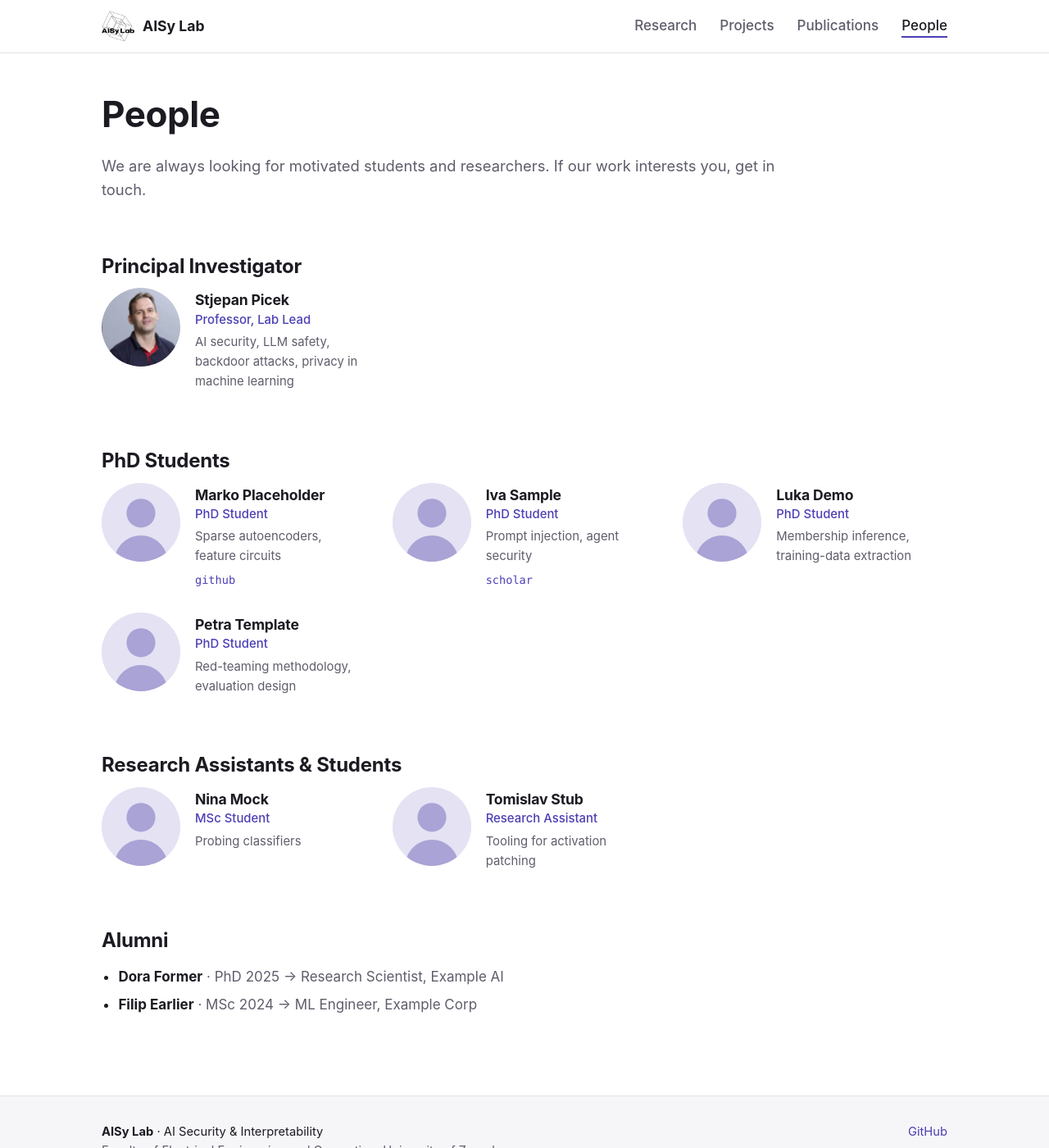
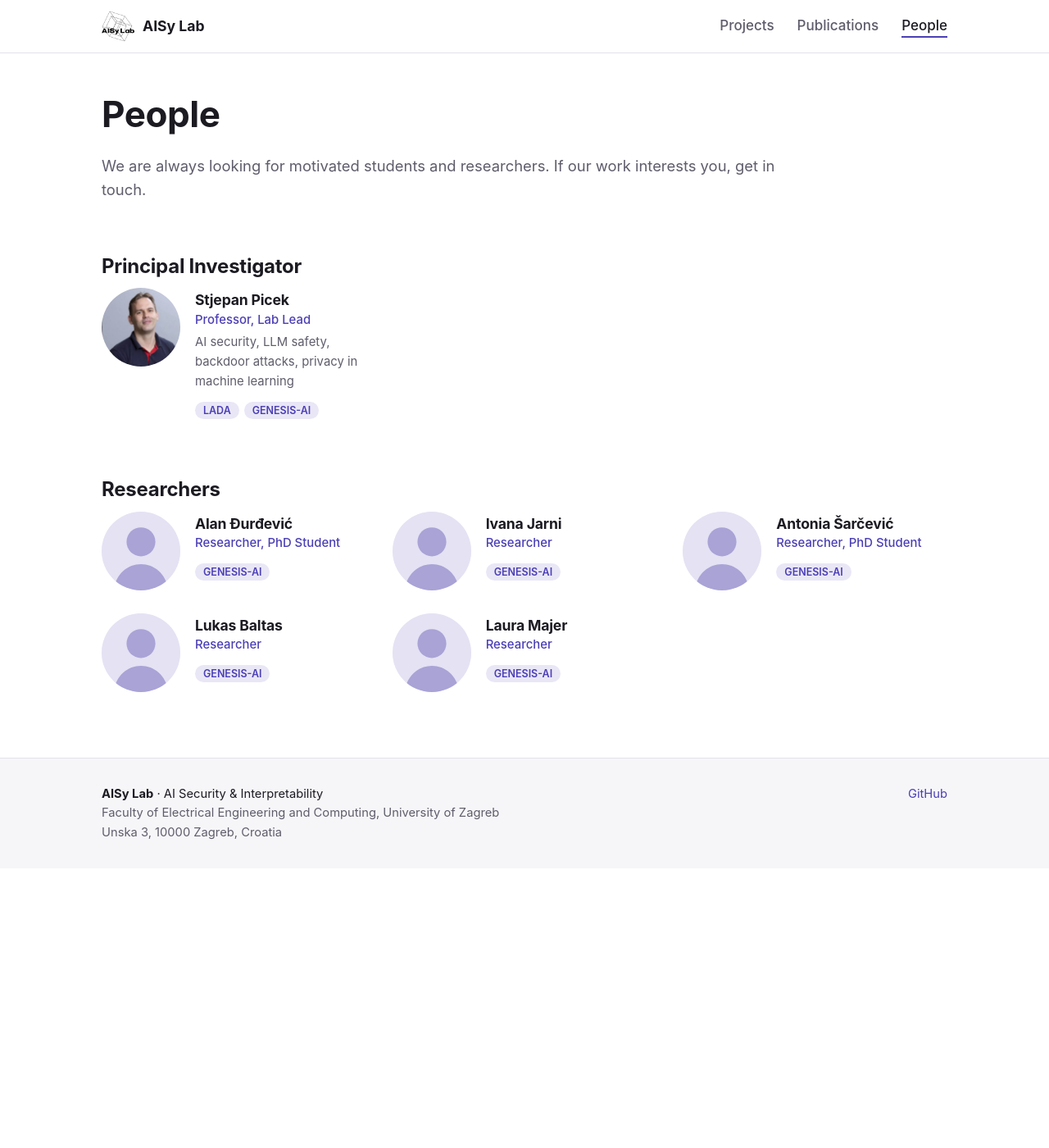
Before and after one commit to m-ajer/aisy-lab, a Jekyll site: the page built from people.html, in a window 1280 px wide and 1400 px high. Shown: the whole window at 82% size. Built offline with Jekyll 4.4.1, drawn with Linux system fonts in a browser that asks for light colours.

Commit message:
added people

```diff
--- a/_config.yml
+++ b/_config.yml
@@ -21,8 +21,6 @@ twitter:                    # optional, without @
 
 # Top navigation
 nav:
-  - title: Research
-    url: /research/
   - title: Projects
     url: /projects/
   - title: Publications
--- a/_data/people.yml
+++ b/_data/people.yml
@@ -4,6 +4,8 @@
 #   name, role, photo (path under /assets/img/people/ or full URL), interests,
 #   website, email, scholar (URL), github (username), linkedin (URL),
 #   now (alumni only: where they went)
+#   projects  list of project slugs from _projects/ (file name without .md),
+#             e.g. [lada], shown as links on their card
 #
 # Anyone listed here is automatically highlighted in publication author lists,
 # so write names exactly as they appear in _data/publications.yml.
@@ -16,39 +18,26 @@
       role: Professor, Lab Lead
       photo: /assets/img/people/picek.jpg
       interests: AI security, LLM safety, backdoor attacks, privacy in machine learning
+      projects: [lada, genesis]
 
-- group: PhD Students
+- group: Researchers
   members:
-    - name: Marko Placeholder
-      role: PhD Student
-      interests: Sparse autoencoders, feature circuits
-      github: markoplaceholder
-    - name: Iva Sample
-      role: PhD Student
-      interests: Prompt injection, agent security
-      scholar: https://scholar.google.com/
-    - name: Luka Demo
-      role: PhD Student
-      interests: Membership inference, training-data extraction
-    - name: Petra Template
-      role: PhD Student
-      interests: Red-teaming methodology, evaluation design
+    - name: Alan Đurđević
+      role: Researcher, PhD Student
+      projects: [genesis]
 
-- group: Research Assistants & Students
-  members:
-    - name: Nina Mock
-      role: MSc Student
-      interests: Probing classifiers
-    - name: Tomislav Stub
-      role: Research Assistant
-      interests: Tooling for activation patching
+    - name: Ivana Jarni
+      role: Researcher
+      projects: [genesis]
 
-- group: Alumni
-  style: list
-  members:
-    - name: Dora Former
-      role: PhD 2025
-      now: Research Scientist, Example AI
-    - name: Filip Earlier
-      role: MSc 2024
-      now: ML Engineer, Example Corp
+    - name: Antonia Šarčević
+      role: Researcher, PhD Student
+      projects: [genesis]
+
+    - name: Lukas Baltas
+      role: Researcher
+      projects: [genesis]
+
+    - name: Laura Majer
+      role: Researcher
+      projects: [genesis]
--- a/_includes/person.html
+++ b/_includes/person.html
@@ -5,6 +5,13 @@
     <h3>{% if m.website %}<a href="{{ m.website }}">{{ m.name }}</a>{% else %}{{ m.name }}{% endif %}</h3>
     {% if m.role %}<p class="person-role">{{ m.role }}</p>{% endif %}
     {% if m.interests %}<p class="person-interests">{{ m.interests }}</p>{% endif %}
+    {% if m.projects %}
+    <ul class="tags person-projects">
+      {% for slug in m.projects %}{% assign proj = site.projects | where: "slug", slug | first %}
+      {% if proj %}<li><a class="tag" href="{{ proj.url | relative_url }}">{{ proj.short | default: proj.title }}</a></li>{% else %}<li class="tag">{{ slug }}</li>{% endif %}
+      {% endfor %}
+    </ul>
+    {% endif %}
     <p class="person-links">
       {% if m.email %}<a href="mailto:{{ m.email }}">email</a>{% endif %}
       {% if m.scholar %}<a href="{{ m.scholar }}">scholar</a>{% endif %}
--- /dev/null
+++ b/_projects/genesis.md
@@ -0,0 +1,46 @@
+---
+title: GENESIS-AI
+short: GENESIS-AI
+summary: >-
+  A reflexive generative AI ecosystem for cybersecurity that builds governance,
+  compliance and adaptive protection into a single architecture.
+status: active            # active | past
+years:
+areas: [robustness, privacy, evaluation]
+order: 2                  # lower numbers appear first
+image:
+people:
+links:
+---
+
+## Challenge
+
+Europe's cybersecurity landscape remains fragmented, with AI tools that operate
+in silos, rely on static threat intelligence, and fail to adapt to evolving
+attacks or regulatory updates. Current systems, from SIEM platforms to intrusion
+detection engines, handle known threats but struggle against multi-vector and
+zero-day attacks. Their models are opaque, non-interoperable, and lack
+provenance and explainability, creating compliance and trust gaps under the AI
+Act, NIS2, and CRA. These shortcomings weaken Europe's ability to safeguard its
+digital autonomy and critical infrastructure.
+
+## Solution
+
+GENESIS-AI builds a reflexive generative AI ecosystem that unites governance,
+compliance, and adaptive protection within one architecture. It integrates
+coordinated generative agents under a governance layer that supervises actions,
+policies, and provenance in real time. Compliance reasoning, privacy-preserving
+learning, and self-healing mechanisms are embedded as native capabilities rather
+than add-ons. This ensures that each model's update, decision, or response can
+be traced, audited, and explained according to European standards.
+
+## Benefit
+
+GENESIS-AI transforms cybersecurity from static and reactive to dynamic,
+self-improving, and regulation-aligned. It delivers interoperable and
+trustworthy AI systems that explain their reasoning, recover from compromise,
+and remain compliant as EU regulations evolve. By embedding governance and
+transparency into the heart of the operation pipeline, GENESIS-AI strengthens
+Europe's digital sovereignty, reduces dependency on external and third-party
+technologies, and sets new benchmarks for secure, explainable, and sustainable
+AI across all critical sectors.
--- a/assets/css/main.css
+++ b/assets/css/main.css
@@ -210,6 +210,7 @@ main.container { padding-top: 48px; padding-bottom: 80px; min-height: 60vh; }
 .person p { margin: 0; font-size: .93rem; }
 .person-role { color: var(--accent); font-weight: 500; }
 .person-interests { color: var(--text-muted); margin-top: 4px !important; }
+.person-projects { margin-top: 8px; }
 .person-links { display: flex; gap: 12px; margin-top: 6px !important; font-size: .85rem !important; font-family: var(--mono); }
 .alumni { padding-left: 1.2em; }
 .alumni li { margin-bottom: 6px; }
```
Also changed, not shown: _layouts/home.html (+4 -5 lines), _projects/lada.md (+1 -0 lines), research.html (deleted, +0 -26 lines), assets/img/FER_logo.svg (added).
